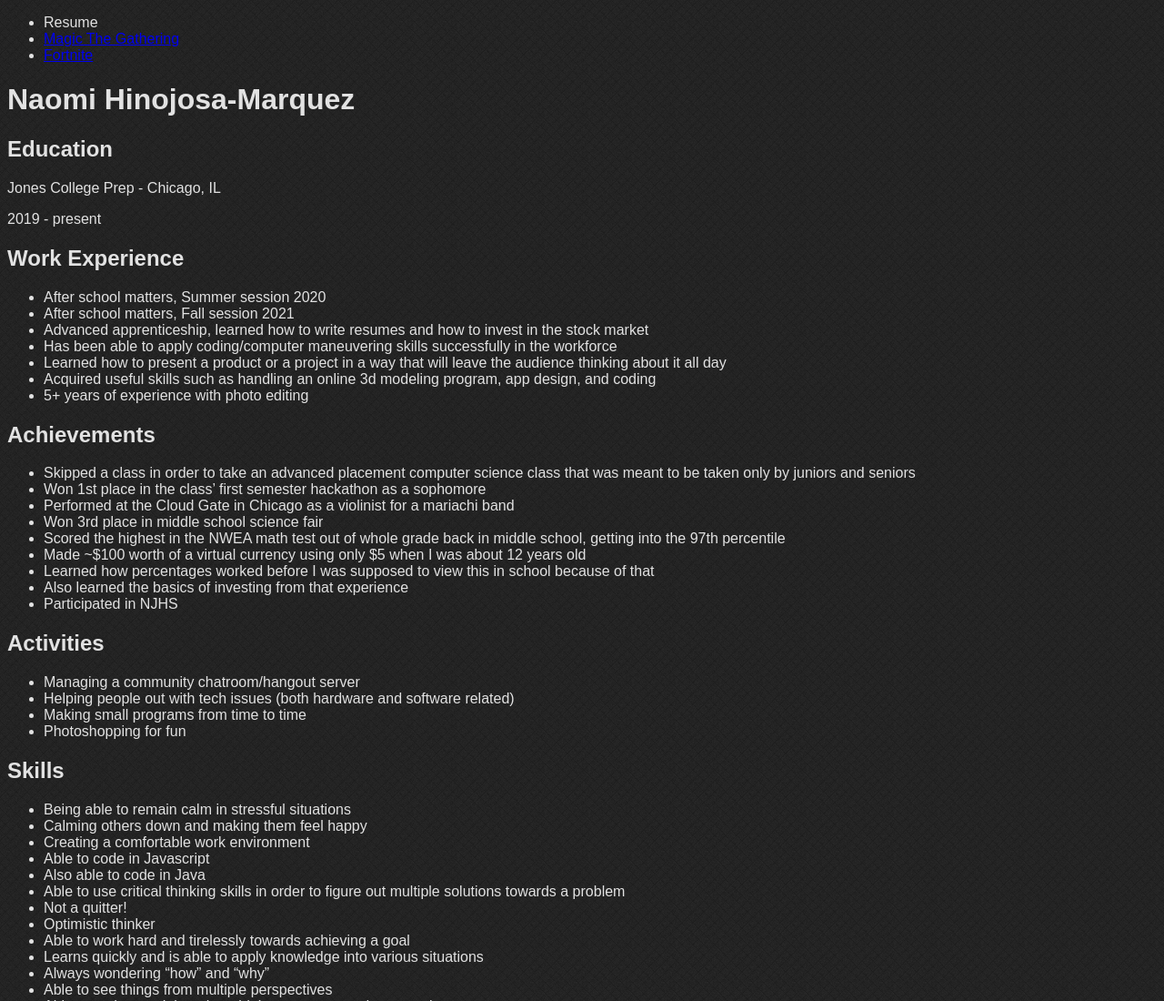
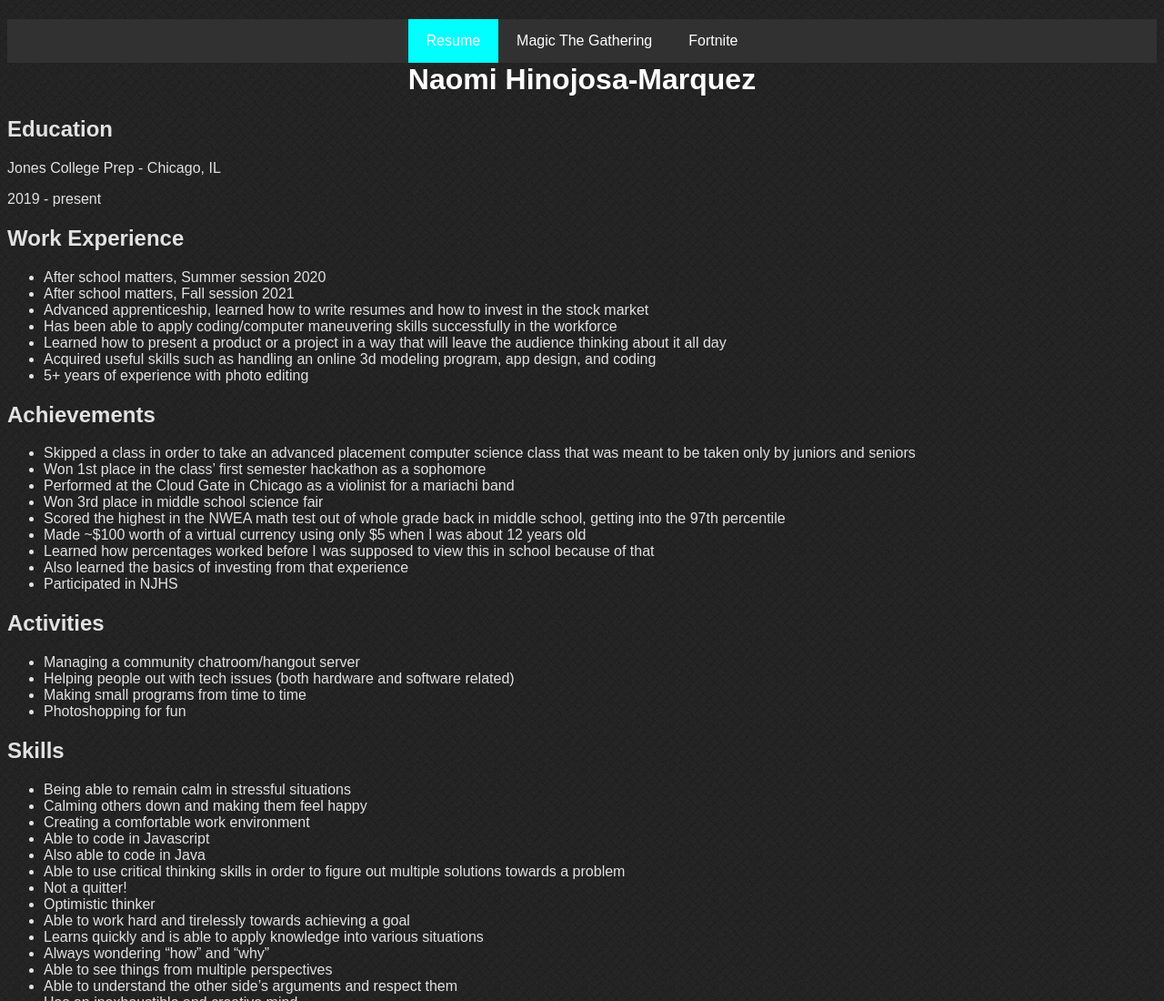
Before and after one commit to nhm25/project-2, a plain HTML site: page index.html in a window 1280 px wide. Shown: the top 1100 px of the page at 91% size. Drawn offline with Linux system fonts and the light colour scheme.

Commit message:
Created navigation bar and more
Created navigation bar, centered headers, and added background image into media file.

```diff
--- a/index.html
+++ b/index.html
@@ -6,12 +6,17 @@
     <link rel="stylesheet" href="style.css">
   </head>
   <body class="index">
-    <div></div>
-    <ul>
-      <li>Resume</li>
-      <li><a href="mtg.html">Magic The Gathering</a></li>
-      <li><a href="fortnite.html">Fortnite</a></li>
-    </ul>
+    <header>
+      <nav id="navigation">
+        <div id="navigation-bar">
+          <ul>
+            <li id="onpage"><a href="index.html">Resume</a></li>
+            <li><a href="mtg.html">Magic The Gathering</a></li>
+            <li><a href="fortnite.html">Fortnite</a></li>
+          </ul>
+       </div>
+     </nav>
+    </header>
     <h1>Naomi Hinojosa-Marquez</h1>
     <h2>Education</h2>
     <p>Jones College Prep - Chicago, IL</p>
--- a/style.css
+++ b/style.css
@@ -1,9 +1,58 @@
+#navigation {
+    background-color: rgb(49, 49, 49);
+    float: left;
+    width: 100%;
+    display: block;
+}
+
+#navigation-bar {
+    position: relative;
+    float: left;
+    left: 50%;
+}
+
+#navigation-bar ul {
+    margin: 0;
+    padding: 0;
+    position: relative;
+    overflow: hidden;
+    right: 50%;
+}
+
+#navigation-bar ul li {
+    list-style-type: none;
+    float: left;
+}
+
+#navigation-bar ul li a {
+    display: block;
+    text-decoration: none;
+    padding: 15px 20px;
+    color: #fff;
+}
+
+#navigation-bar ul li a:hover {
+    background-color: #000;
+}
+
+#onpage {
+    background-color: aqua;
+}
+
+h1 {
+    color: white;
+    text-align: center;
+}
+
+/*resume section start*/
 .index {
     font-family: Arial, Helvetica, sans-serif;
     background-image: url("media/backgrounds/tactile.png");
     color: rgb(226, 226, 226);
 }
+/*resume section end*/
 
+/*mtg section start*/
 .mtg {
     font-family: Arial, Helvetica, sans-serif;
     background-image: url("media/backgrounds/mtgbckgr.png");
@@ -30,3 +79,10 @@
 .white {
     color: white;
 }
+/*mtg section end*/
+
+/*fortnite section start*/
+.fortnite {
+    background-image: url("media/backgrounds/triangles.jpg");
+}
+/*fortnite section end*/
```
Also changed, not shown: fortnite.html (+11 -5 lines), mtg.html (+11 -5 lines), media/backgrounds/triangles.jpg (added).
